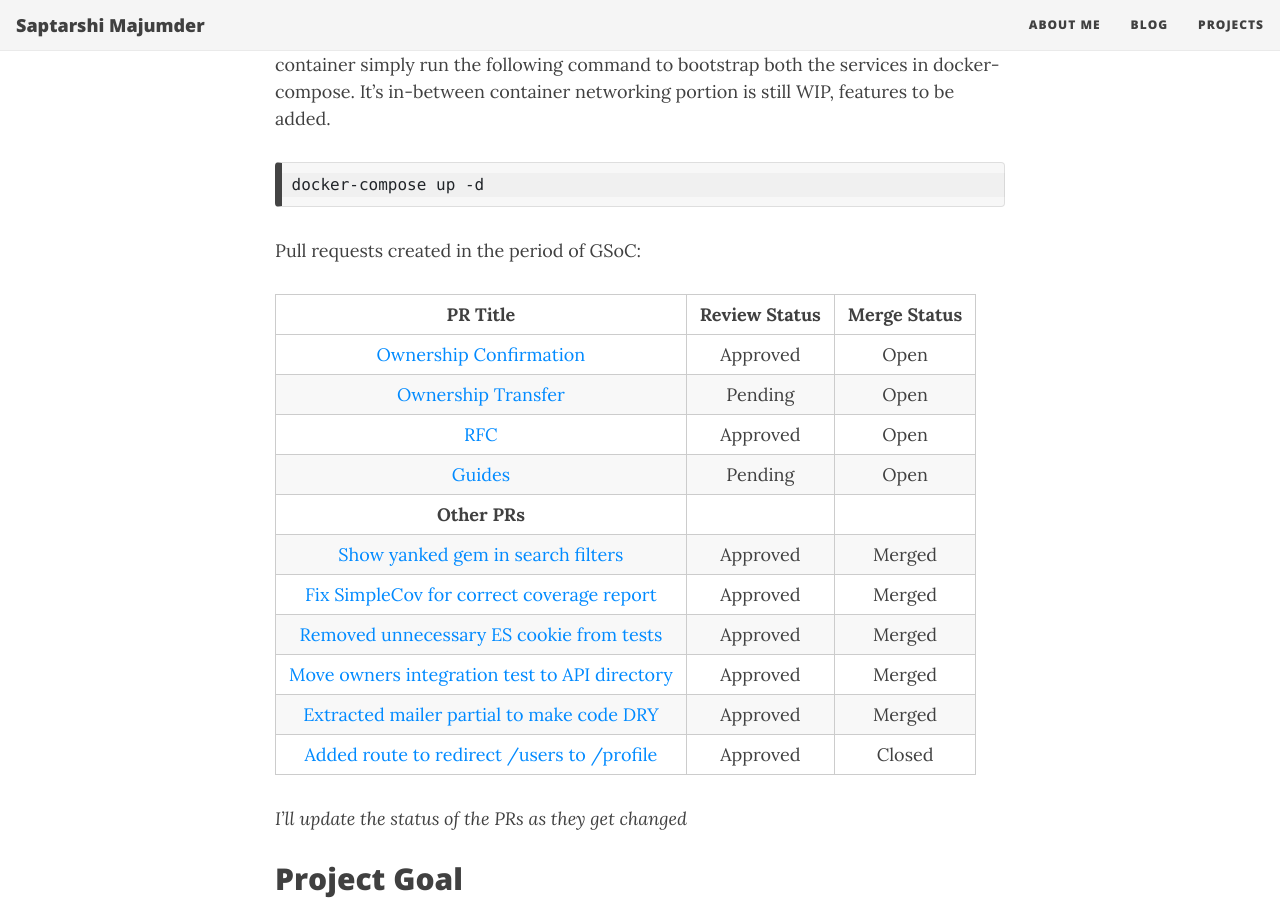
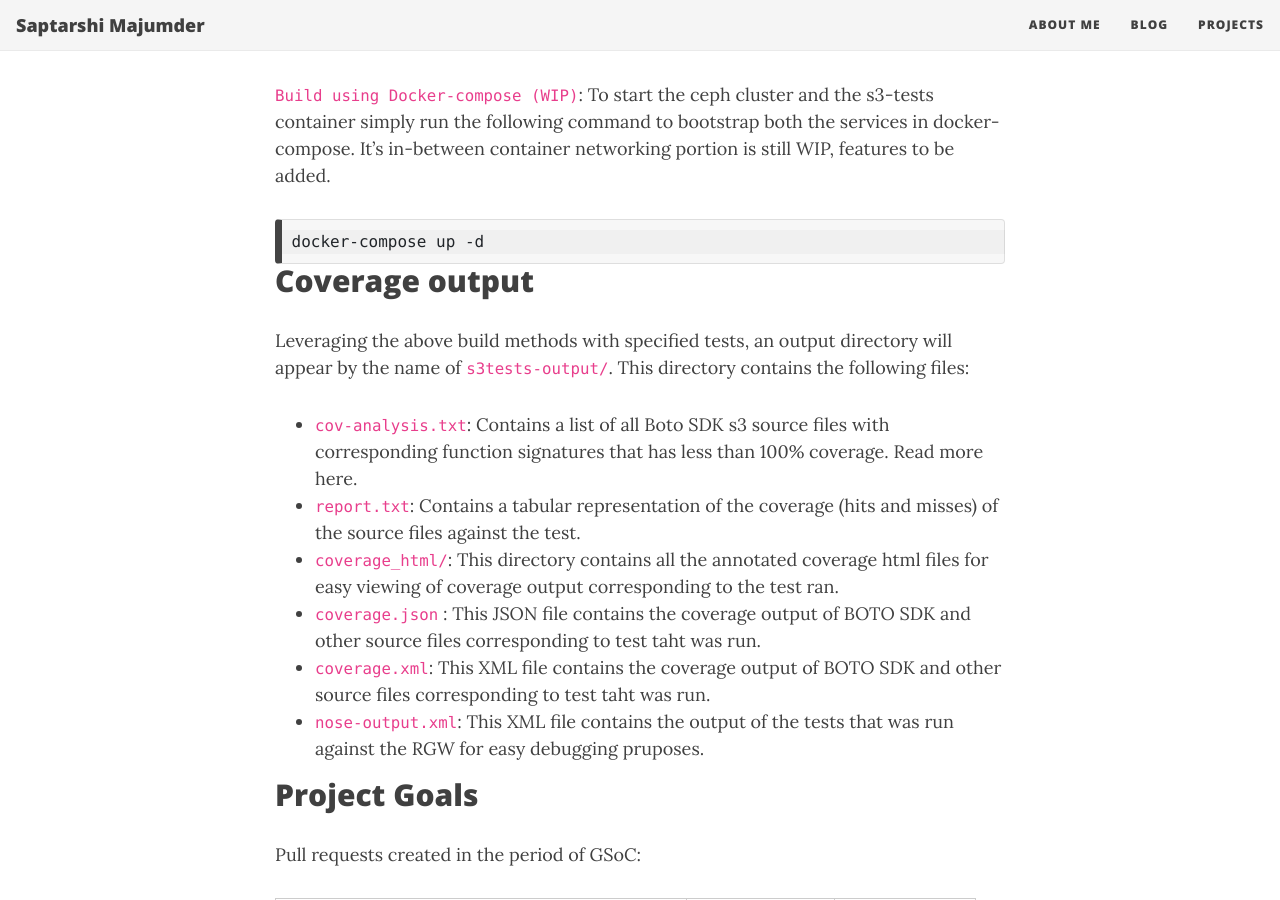
Before and after one commit to iraj465/iraj465.github.io, a Jekyll site: the page built from _posts/2021-08-18-gsoc-2021-final-report.md, in a window 1280 px wide and 900 px high, scrolled down 2946 px. Built offline with Jekyll 4.4.1, drawn with Linux system fonts in a browser that asks for light colours; nearby versions of some CDN libraries; some of the changed text lies outside the part shown.

Commit message:
Update 2021-08-18-gsoc-2021-final-report.md

````diff
--- a/_posts/2021-08-18-gsoc-2021-final-report.md
+++ b/_posts/2021-08-18-gsoc-2021-final-report.md
@@ -20,6 +20,7 @@ As it stands today, [s3-tests](https://github.com/ceph/s3-tests) use a limited f
 ## Contents
 
 - [Getting started](#getting-started)
+- [Coverage output](#coverage-output)
 - [Options](#options)
   - [Sidebar menu](#sidebar-menu)
   - [Sticky sidebar content](#sticky-sidebar-content)
@@ -80,7 +83,17 @@ To gather a list of tests being run, run this:
 ```
 docker-compose up -d
 ```
+## Coverage output
+Leveraging the above build methods with specified tests, an output directory will appear by the name of `s3tests-output/`. This directory contains the following files:
 
+- `cov-analysis.txt`: Contains a list of all Boto SDK s3 source files with corresponding function signatures that has less than 100% coverage. Read more here.
+- `report.txt`: Contains a tabular representation of the coverage (hits and misses) of the source files against the test.
+- `coverage_html/`:  This directory contains all the annotated coverage html files for easy viewing of coverage output corresponding to the test ran.
+- `coverage.json` : This JSON file contains the coverage output of BOTO SDK and other source files corresponding to test taht was run.
+- `coverage.xml`: This XML file contains the coverage output of BOTO SDK and other source files corresponding to test taht was run.
+- `nose-output.xml`: This XML file contains the output of the tests that was run against the RGW for easy debugging pruposes.
+
+## Project Goals
 
 Pull requests created in the period of GSoC:
 
````
Also changed, not shown: other parts of _posts/2021-08-18-gsoc-2021-final-report.md (+3 -1 lines).
